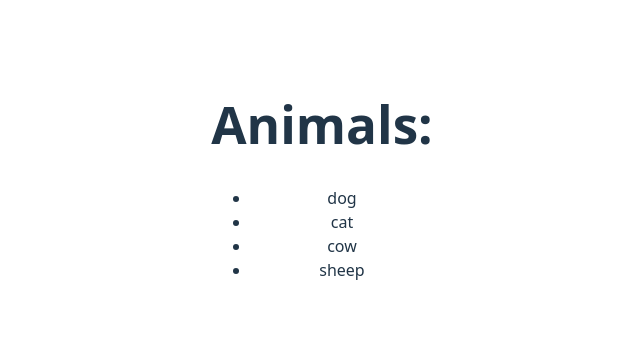
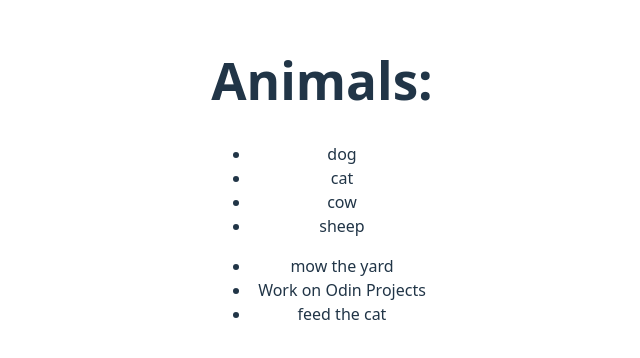
Before and after one commit to favibe/act, a React (Vite) app: page / in a window 1280 px wide. Shown: the part 220-578 px from the top of the page, without its empty margins (318-958 px from the left). Built offline with nearby package versions, Linux system fonts and the light colour scheme.

Commit message:
Learning about Keys

```diff
--- a/src/Hello.jsx
+++ b/src/Hello.jsx
@@ -66,5 +66,25 @@ function Ani() {
 //     </div>
 //   );
 // }
+
+
+
+//Functui tododist
+const todos = [
+     { task: "mow the yard", id: crypto.randomUUID() },
+    { task: "Work on Odin Projects", id: crypto.randomUUID() },
+    { task: "feed the cat", id: crypto.randomUUID() },
+];
+function TodoList() {
+  return (
+    <ul>
+      {todos.map((todo) => (
+        // DON'T do the following i.e. generating keys during render
+        <li key={todo.id}>{todo.task}</li>
+      ))}
+    </ul>
+  );
+}
 export {Hello};
 export {Ani};
+export{TodoList};
--- a/src/main.jsx
+++ b/src/main.jsx
@@ -4,10 +4,12 @@ import './index.css'
 import App from './App.jsx'
 import {Hello} from './Hello.jsx'
 import {Ani} from './Hello.jsx'
+import { TodoList } from './Hello.jsx'
 
 createRoot(document.getElementById('root')).render(
   <StrictMode>
 
     <Ani />
+    <TodoList />
   </StrictMode>,
 )
```
